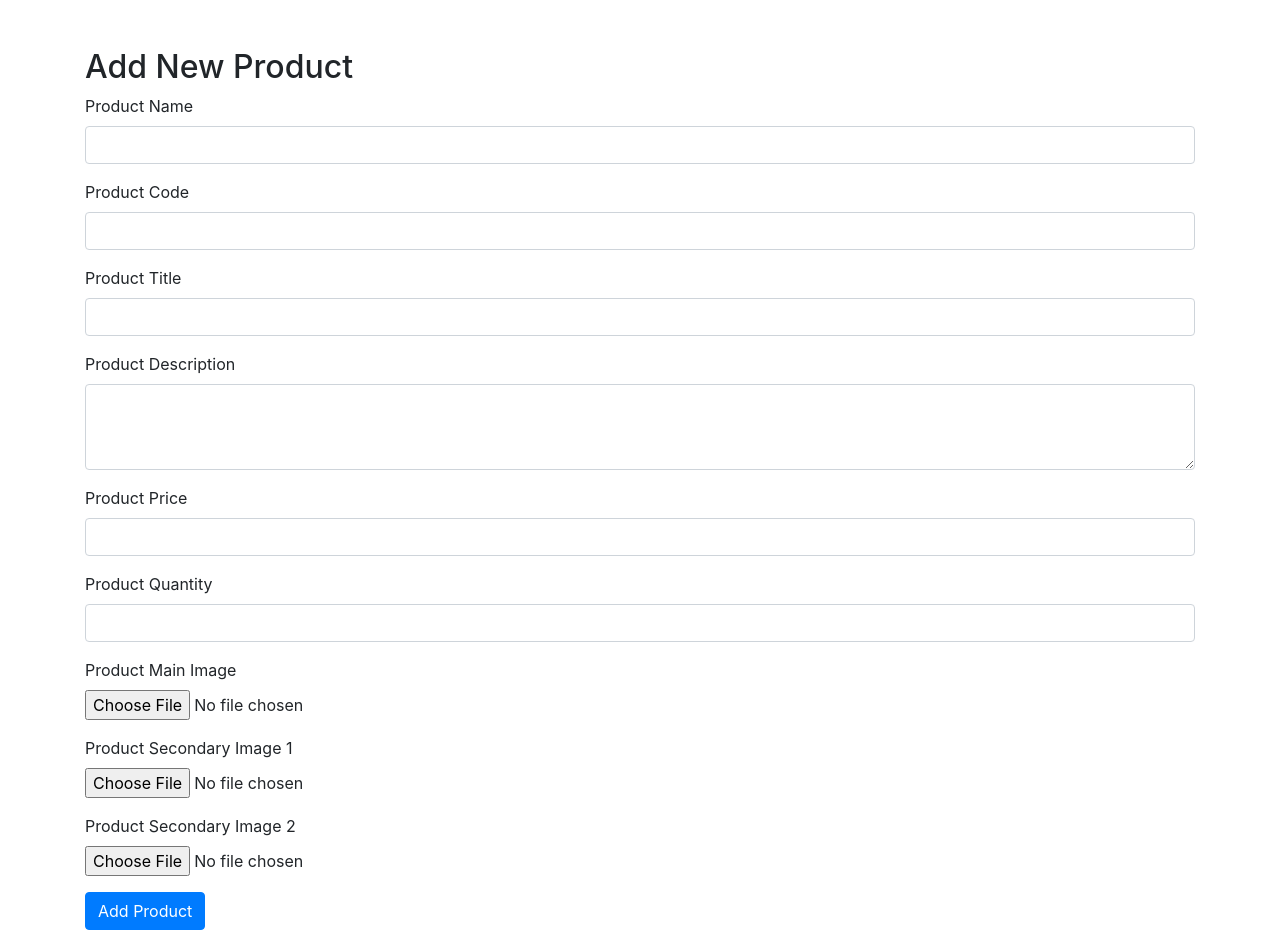
After one commit to AkashDhiman23/PhonesForU, a Flask app: page /addnewproduct/1 in a window 1280 px wide. The commit adds this page. Run offline with Flask 3, Linux system fonts and the light colour scheme; tables that the repository leaves empty hold one stand-in row (values such as "Sample post"); some libraries are stand-ins or nearby versions.

Commit message:
added a products table

```diff
--- a/app.py
+++ b/app.py
@@ -6,7 +6,7 @@ from flask_sqlalchemy import SQLAlchemy
 from flask_migrate import Migrate
 from werkzeug.utils import secure_filename
 from werkzeug.security import generate_password_hash, check_password_hash
-from model import ProductCategory, db, User,MerchantUser
+from model import ProductCategory, ProductList, db, User,MerchantUser
 
 
 app = Flask(__name__)
@@ -132,7 +132,7 @@ def deleteproceed(id):
             output_msg = "Sorry, this user no longer exists in our system. Just cancel and reload the page."
         # Do this if the contact to delete is existing in the database
         else:
-            # grab static url of image of contact to delete
+            # grab static url of image of category to delete
             # get the full url path
 
             db.session.delete(category_to_delete)
@@ -170,33 +170,79 @@ def edit_category(category_id):
     else:
         return redirect(url_for('categories'))
 
+
 @app.route('/update_category/<int:category_id>', methods=['POST'])
 def update_category(category_id):
-    # Fetch the category with the provided ID from the database
     category = ProductCategory.query.get(category_id)
     if category:
-        # Update category attributes with the data from the form submission
         category.product_category_name = request.form['category_name']
         category.product_category_code = request.form['category_code']
-        # Commit the changes to the database
         db.session.commit()
-        # Redirect to the categories page after successful update
-        return redirect(url_for('categories'))
-    else:
-        # If category with the provided ID does not exist, redirect to categories page
         return redirect(url_for('categories'))
 
+    else:
+        return redirect(url_for('categories'))
 
-@app.route('/view_products/<int:category_id>')
-def view_products(category_id):
+@app.route('/addnewproduct/<int:category_id>', methods=['GET', 'POST'])
+def add_new_product(category_id):
+    category = ProductCategory.query.get(category_id)
+    if not category:
+        return redirect(url_for('categories'))
 
-    category = ProductCategory.query.get(category_id)
-    if category:
-        products = Product.query.filter_by(category_id=category_id).all()
-        return render_template('products_list.html', category=category, products=products)
-    else:
-        # If category with the provided ID does not exist, redirect to categories page
-        return redirect(url_for('categories'))
+    if request.method == 'POST':
+        # Get form data
+        product_name = request.form['product_name']
+        product_code = request.form['product_code']
+        product_title = request.form['product_title']
+        product_description = request.form['product_description']
+        product_price = float(request.form['product_price'])
+        product_quantity = int(request.form['product_quantity'])
+        product_main_image = request.files['product_main_image']
+        product_secondary_image1 = request.files.get('product_secondary_image1')
+        product_secondary_image2 = request.files.get('product_secondary_image2')
+
+        # Save product images to a folder and get their paths
+        main_image_path = save_image(product_main_image)
+        secondary_image1_path = save_image(product_secondary_image1) if product_secondary_image1 else None
+        secondary_image2_path = save_image(product_secondary_image2) if product_secondary_image2 else None
+
+        # Create a new ProductList instance
+        new_product = ProductList(
+            product_name=product_name,
+            product_code=product_code,
+            product_title=product_title,
+            product_description=product_description,
+            product_price=product_price,
+            product_quantity=product_quantity,
+            product_main_image=main_image_path,
+            product_secondary_image1=secondary_image1_path,
+            product_secondary_image2=secondary_image2_path,
+            category_id=category_id
+        )
+
+        # Add the new product to the database
+        db.session.add(new_product)
+        db.session.commit()
+
+        # Redirect to the page showing products
+        return redirect(url_for('viewproducts'))  # Fix this line
+
+    return render_template('addnewproduct.html', category=category)
+
+# Function to save uploaded image file to the filesystem
+def save_image(file):
+    if file:
+
+        file_path = 'static\img\product_img' + file.filename
+        file.save(file_path)
+        return file_path
+
+@app.route('/viewproducts')
+def viewproduct():
+    # Assume you have a list of products that you want to pass to the template
+    products = ProductList.query.all()
+    return render_template('viewproducts.html', products=products)
+
 
 if __name__ == '__main__':
     app.run(debug=True)
--- /dev/null
+++ b/templates/addnewproduct.html
@@ -0,0 +1,58 @@
+<!DOCTYPE html>
+<html lang="en">
+<head>
+    <meta charset="UTF-8">
+    <meta name="viewport" content="width=device-width, initial-scale=1.0">
+    <title>Add New Product</title>
+    <!-- Bootstrap CSS -->
+    <link rel="stylesheet" href="https://cdnjs.cloudflare.com/ajax/libs/twitter-bootstrap/4.1.2/css/bootstrap.min.css">
+
+</head>
+<body>
+    <div class="container mt-5">
+        <h2>Add New Product</h2>
+        <form action="/addnewproduct" method="post" enctype="multipart/form-data">
+            <div class="form-group">
+                <label for="product_name">Product Name</label>
+                <input type="text" class="form-control" id="product_name" name="product_name" required>
+            </div>
+            <div class="form-group">
+                <label for="product_code">Product Code</label>
+                <input type="text" class="form-control" id="product_code" name="product_code" required>
+            </div>
+            <div class="form-group">
+                <label for="product_title">Product Title</label>
+                <input type="text" class="form-control" id="product_title" name="product_title" required>
+            </div>
+            <div class="form-group">
+                <label for="product_description">Product Description</label>
+                <textarea class="form-control" id="product_description" name="product_description" rows="3" required></textarea>
+            </div>
+            <div class="form-group">
+                <label for="product_price">Product Price</label>
+                <input type="number" step="0.01" class="form-control" id="product_price" name="product_price" required>
+            </div>
+            <div class="form-group">
+                <label for="product_quantity">Product Quantity</label>
+                <input type="number" class="form-control" id="product_quantity" name="product_quantity" required>
+            </div>
+            <div class="form-group">
+                <label for="product_main_image">Product Main Image</label>
+                <input type="file" class="form-control-file" id="product_main_image" name="product_main_image" required>
+            </div>
+            <div class="form-group">
+                <label for="product_secondary_image1">Product Secondary Image 1</label>
+                <input type="file" class="form-control-file" id="product_secondary_image1" name="product_secondary_image1">
+            </div>
+            <div class="form-group">
+                <label for="product_secondary_image2">Product Secondary Image 2</label>
+                <input type="file" class="form-control-file" id="product_secondary_image2" name="product_secondary_image2">
+            </div>
+            <button type="submit" class="btn btn-primary">Add Product</button>
+        </form>
+    </div>
+
+    <!-- Bootstrap JS -->
+    <script src="https://stackpath.bootstrapcdn.com/bootstrap/4.1.3/js/bootstrap.min.js"></script>
+</body>
+</html>
```
Also changed, not shown: migrations/versions/935735239393_.py (added, +42 -0 lines), model.py (+21 -0 lines), templates/viewproducts.html (renamed from templates/categories.html, +12 -19 lines).
